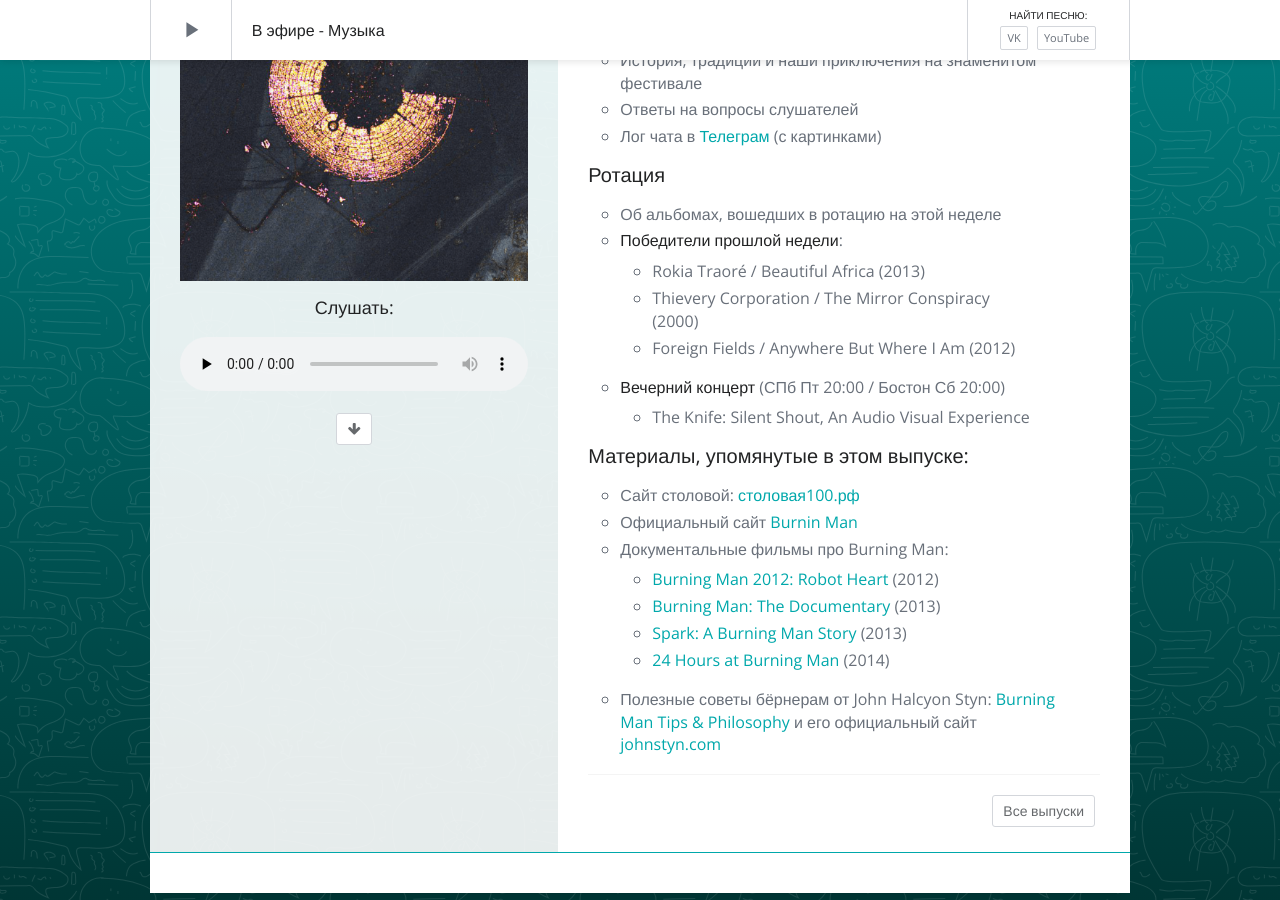
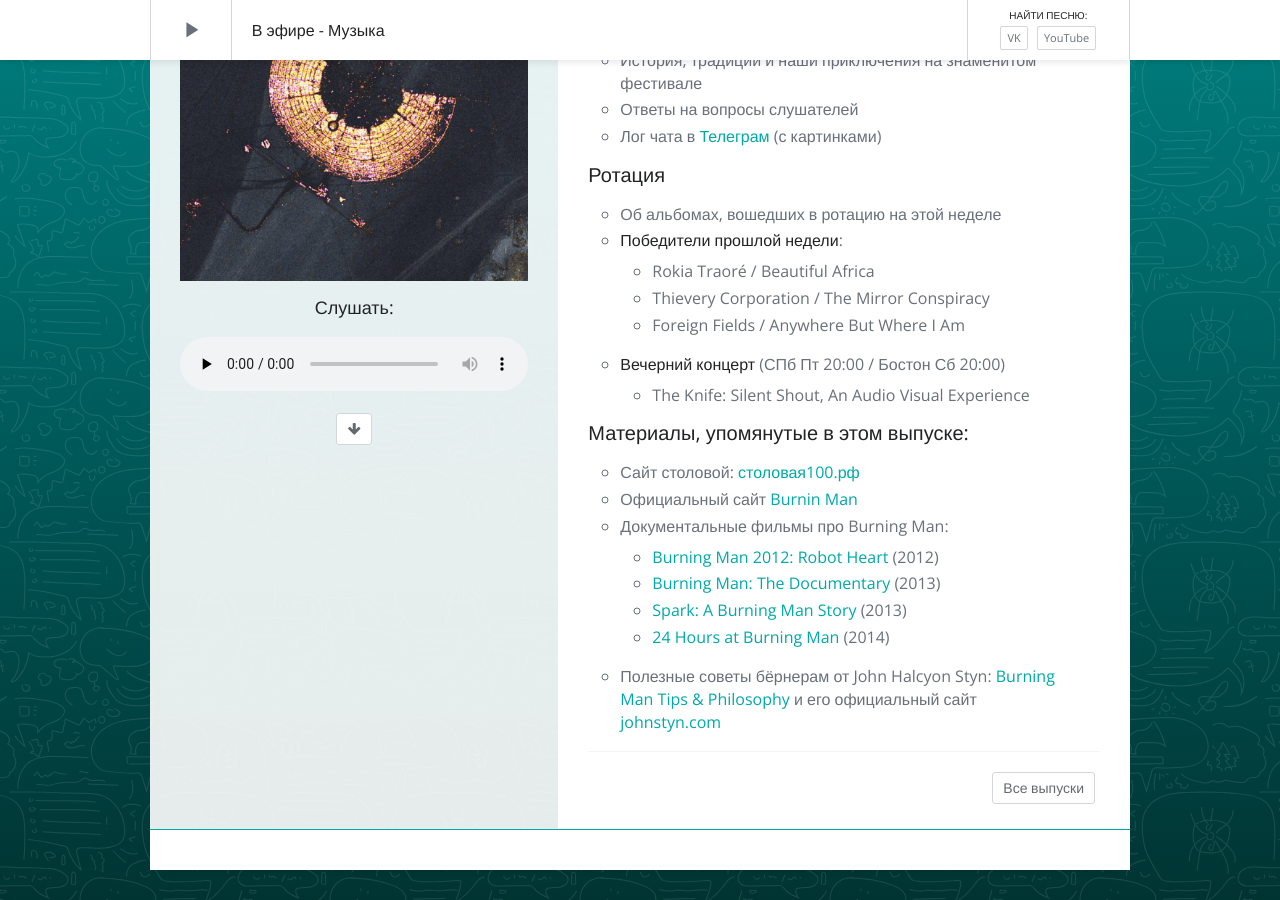
Before and after one commit to tretten/site-moonant, a Jekyll site: the page built from _posts/sunday-live/2016-03-27-007.md, in a window 1280 px wide and 900 px high, scrolled down 529 px. Built offline with Jekyll 4.4.1, drawn with Linux system fonts in a browser that asks for light colours; nearby versions of some CDN libraries; library files that are not in the unit come from our copies; a script that is not in the unit is left out; comment, search, counter and statistics services are not loaded.

```diff
--- a/_posts/sunday-live/2016-03-27-007.md
+++ b/_posts/sunday-live/2016-03-27-007.md
@@ -26,9 +26,9 @@ yt:
 #### Ротация
 - Об альбомах, вошедших в ротацию на этой неделе
 - **Победители прошлой недели**:
-    - Rokia Traoré / Beautiful Africa (2013)
-    - Thievery Corporation / The Mirror Conspiracy (2000)
-    - Foreign Fields / Anywhere But Where I Am (2012)
+    - Rokia Traoré / Beautiful Africa
+    - Thievery Corporation / The Mirror Conspiracy
+    - Foreign Fields / Anywhere But Where I Am
 - **Вечерний концерт** (СПб Пт 20:00 / Бостон Сб 20:00)
     - The Knife: Silent Shout, An Audio Visual Experience
 
```
Also changed, not shown: _posts/rotation/2016-03-27-007.md (added, +15 -0 lines).
